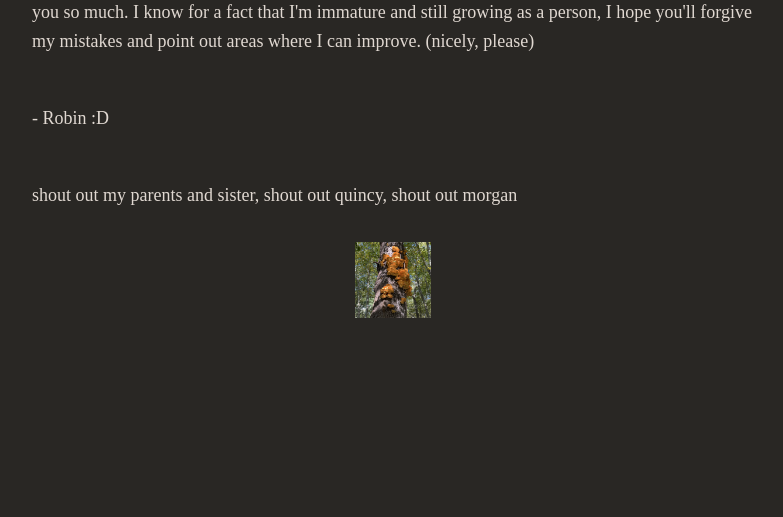
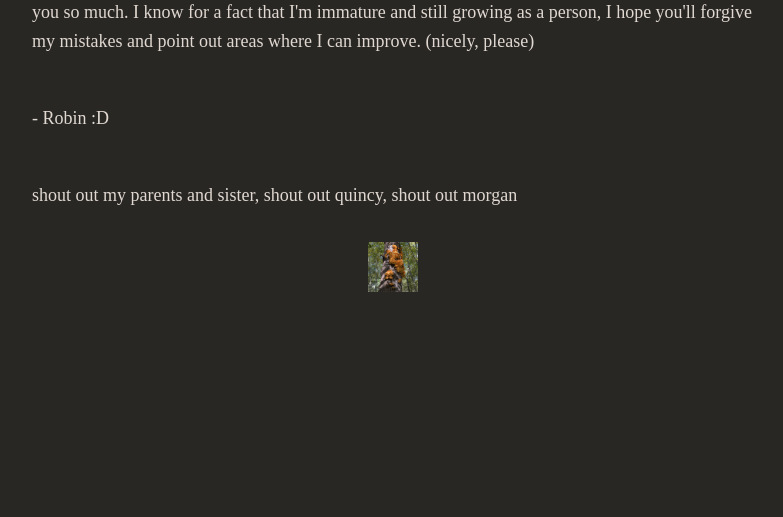
Before and after one commit to robingould/portfolio, a PHP site: page /lifestory.html in a window 1280 px wide. Shown: the part 1491-2008 px from the top of the page, without its empty margins (247-1030 px from the left). After the commit the page ends 1783 px from the top, so only its background shows below. Run offline with PHP 8.4, Linux system fonts and the light colour scheme.

Commit message:
image size

```diff
--- a/lifestory.css
+++ b/lifestory.css
@@ -13,5 +13,5 @@ img {
   display: block;
   margin-left: auto;
   margin-right: auto;
-  width: 10%;
+  width: 50px;
 }
```
